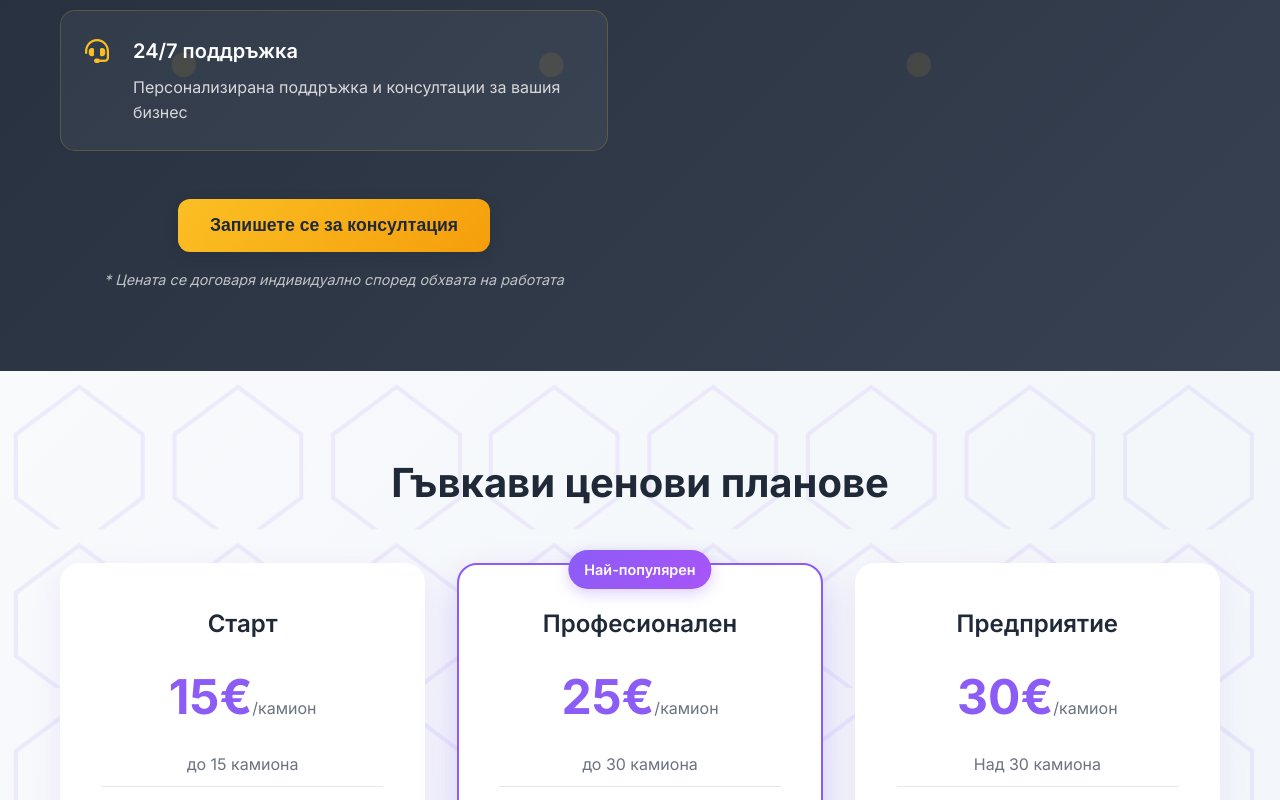
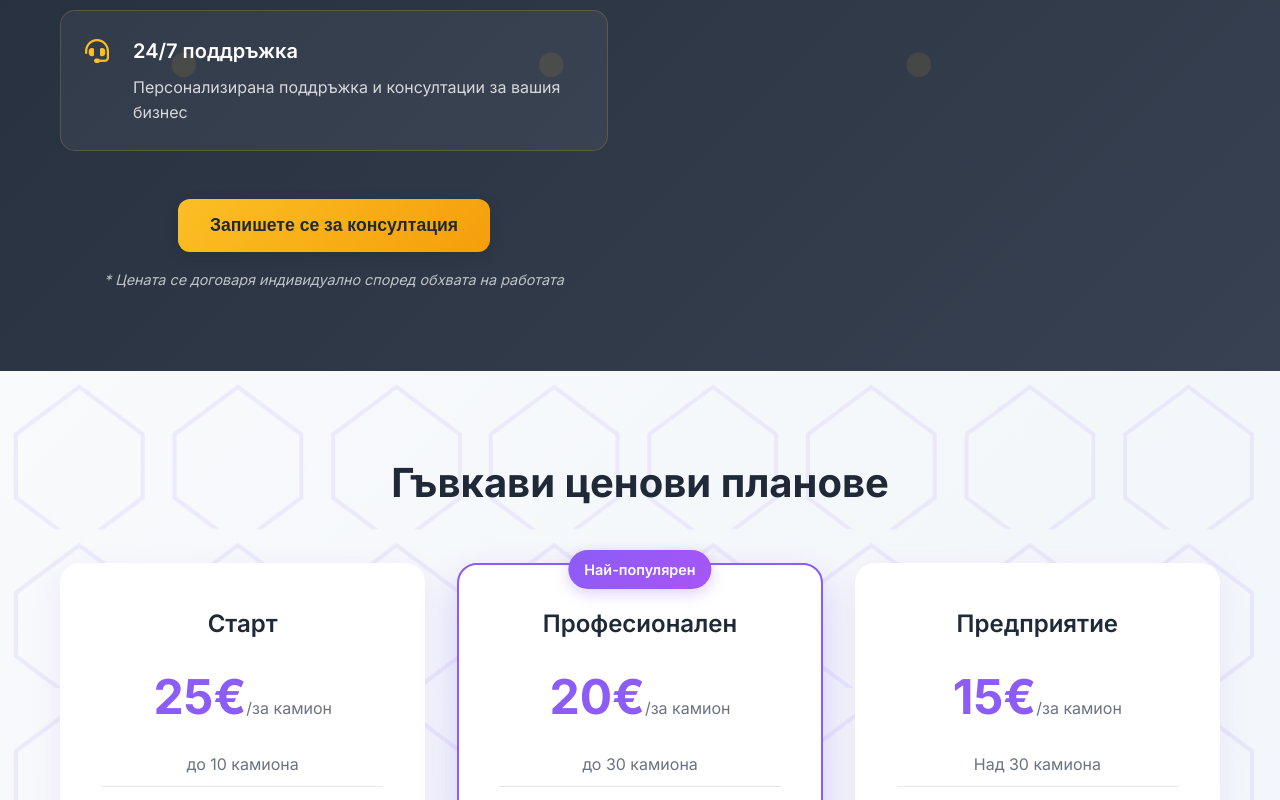
Before and after one commit to DMetodiev1/LogiTruckPro, a plain HTML site: page Index.html in a window 1280 px wide. Shown: the part 4036-4836 px from the top of the page. Drawn offline with Linux system fonts and the light colour scheme.

Commit message:
Update Index.html with new content and structure
The HTML structure has been updated with new sections and features, including navigation, hero, features, benefits, premium service, pricing, contact, and footer sections. Content has been modified to reflect new offerings and improved layout.

```diff
--- a/Index.html
+++ b/Index.html
@@ -145,7 +145,7 @@
                         <i class="fas fa-check-circle"></i>
                         <div>
                             <h3>Автоматизация на процесите</h3>
-                            <p>Намалете ръчната работа с 80% чрез интелигентна автоматизация</p>
+                            <p>Намалете ръчната работа с 70% чрез интелигентна автоматизация</p>
                         </div>
                     </div>
                     <div class="benefit-item">
@@ -262,9 +262,9 @@
             <div class="pricing-grid">
                 <div class="pricing-card">
                     <h3>Старт</h3>
-                    <div class="price">15€<span>/камион</span></div>
+                    <div class="price">25€<span>/за камион</span></div>
                     <ul>
-                        <li>до 15 камиона</li>
+                        <li>до 10 камиона</li>
                         <li>Всички функции</li>
                         <li>Viber интеграция</li>
                         <li>Приоритетна поддръжка</li>
@@ -275,7 +275,7 @@
                 <div class="pricing-card featured">
                     <div class="popular">Най-популярен</div>
                     <h3>Професионален</h3>
-                    <div class="price">25€<span>/камион</span></div>
+                    <div class="price">20€<span>/за камион</span></div>
                     <ul>
                         <li>до 30 камиона</li>
                         <li>Всички функции</li>
@@ -287,7 +287,7 @@
                 </div>
                 <div class="pricing-card">
                     <h3>Предприятие</h3>
-                    <div class="price">30€<span>/камион</span></div>
+                    <div class="price">15€<span>/за камион</span></div>
                     <ul>
                         <li>Над 30 камиона</li>
                         <li>API интеграция</li>
@@ -355,4 +355,5 @@
 
     <script src="script.js"></script>
 </body>
+
 </html>
```
